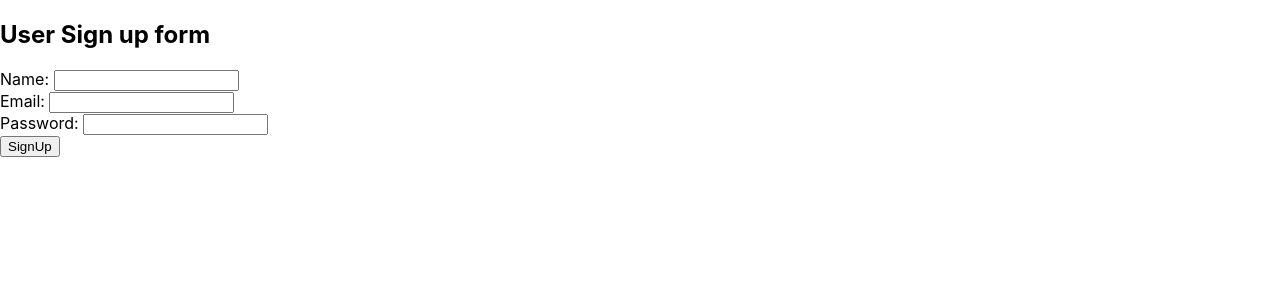
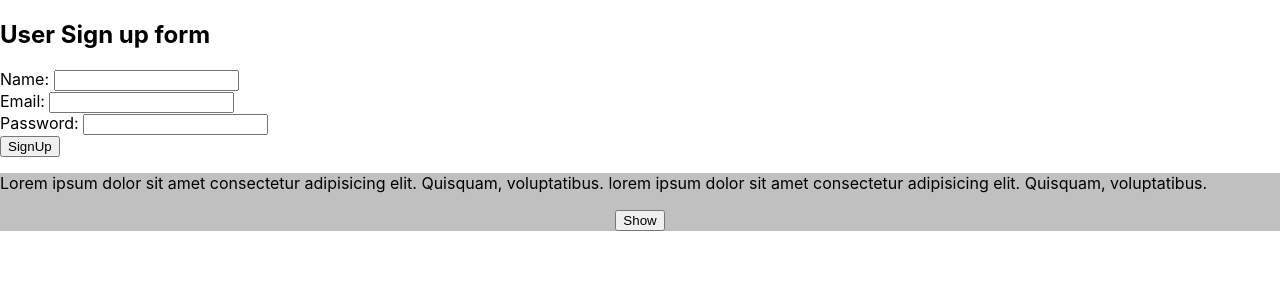
Before and after one commit to arefinMilen/React-JS, a React (Create React App) app in the folder form-validation/: page / in a window 1280 px wide. Shown: the top 300 px of the page. Built offline with nearby package versions, Linux system fonts and the light colour scheme.

Commit message:
maked toggle button using basic short circuit logic

```diff
--- a/form-validation/src/App.js
+++ b/form-validation/src/App.js
@@ -1,12 +1,14 @@
 import React from 'react';
 
 import SignUP from './component/SignUp';
+import Toggle from './component/Toggle';
 import './App.css';
 
 function App() {
   return (
     <div  >
       <SignUP />
+      <Toggle />
     </div>
   );
 }
--- /dev/null
+++ b/form-validation/src/component/Toggle.js
@@ -0,0 +1,25 @@
+import React,{useState} from 'react'
+
+const Toggle = () => {
+    const [toggle,setToggle] =useState(true);
+  return (
+    <div style={{
+        color:'black',backgroundColor:'silver',
+    }}>
+      {
+        toggle && (
+<p>Lorem ipsum dolor sit amet consectetur adipisicing elit. Quisquam, voluptatibus.
+            lorem ipsum dolor sit amet consectetur adipisicing elit. Quisquam, voluptatibus.
+        </p>
+        )
+      }
+
+        <div style={{textAlign:"center"}}>
+        <button onClick={()=>{setToggle(!toggle)}}>{toggle ? "Show":"Hide"}</button>
+        </div>
+
+    </div>
+  )
+}
+
+export default Toggle
```
